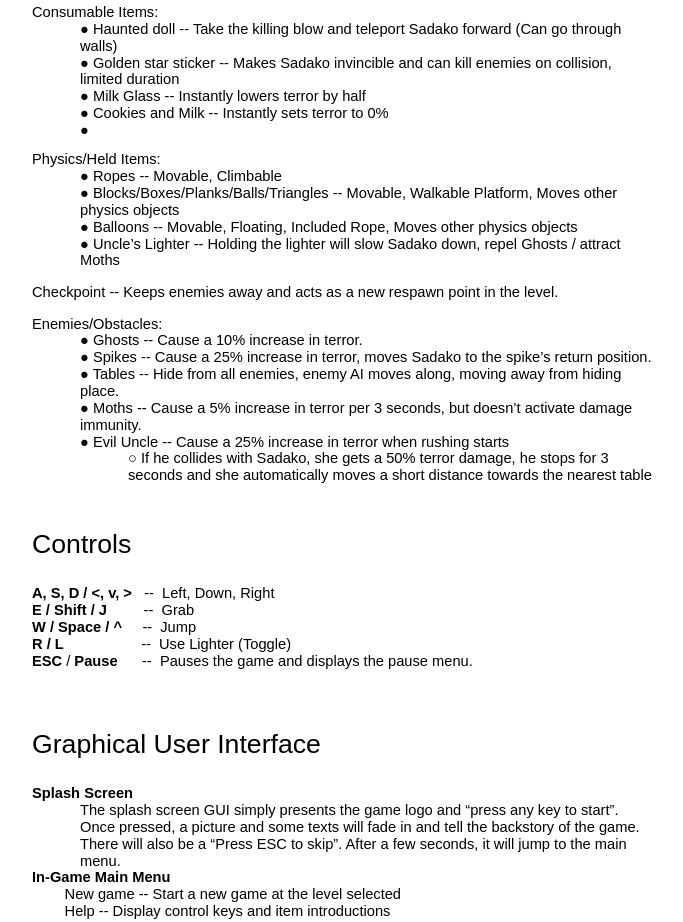
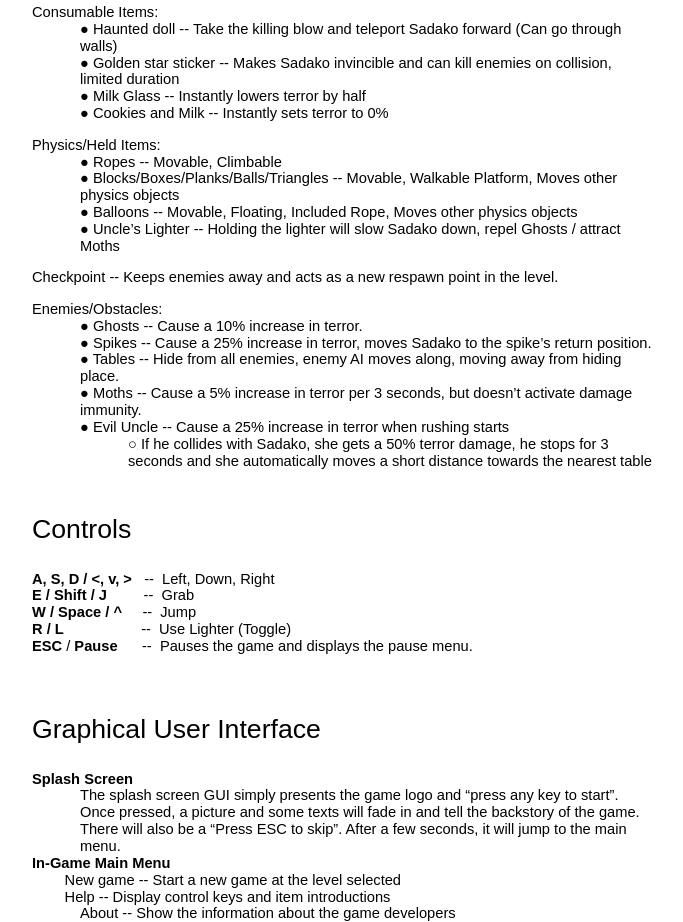
Before and after one commit to Ambition001/sadako-The-Game-, a plain HTML site: page public/benchmark1/index.html in a window 1280 px wide. Shown: the part 1100-2022 px from the top of the page, without its empty margins (72-755 px from the left). Drawn offline with Linux system fonts and the light colour scheme; some packages are replaced by stand-ins of ours.

Commit message:
Update index.html

```diff
--- a/public/benchmark1/index.html
+++ b/public/benchmark1/index.html
@@ -1524,7 +1524,6 @@
                 collision, limited duration</span></li>
         <li class="c5 c9 c6"><span class="c0">Milk Glass -- Instantly lowers terror by half</span></li>
         <li class="c5 c9 c6"><span class="c0">Cookies and Milk -- Instantly sets terror to 0%</span></li>
-        <li class="c3 c9"><span class="c0"></span></li>
     </ul>
     <p class="c5 c14 c11"><span class="c0"></span></p>
     <p class="c5"><span class="c0">Physics/Held Items:</span></p>
```
